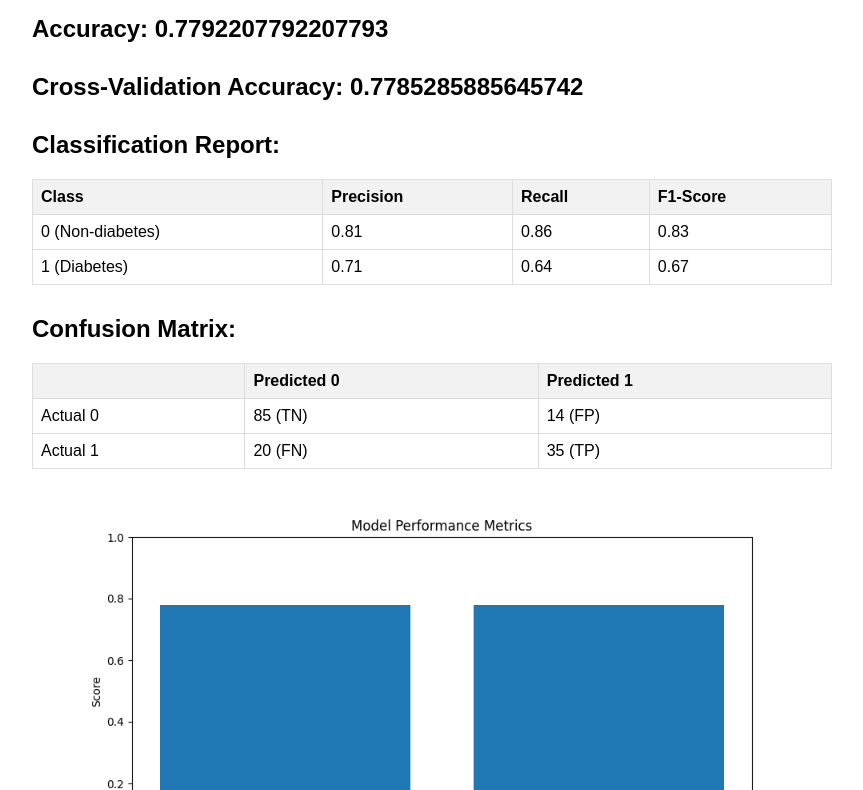
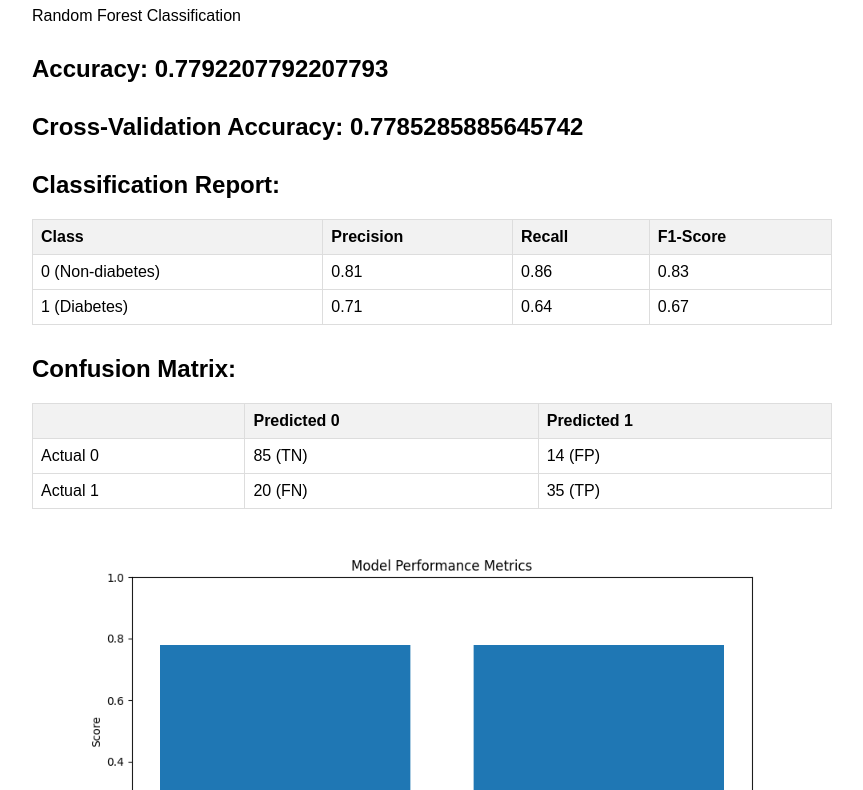
Before and after one commit to Debbatisudheer/Random_Forest, a plain HTML site: page index.html in a window 1280 px wide. Shown: the part 73-863 px from the top of the page, without its empty margins (208-1071 px from the left). Drawn offline with Linux system fonts and the light colour scheme.

Commit message:
Update index.html

```diff
--- a/index.html
+++ b/index.html
@@ -9,6 +9,7 @@
 <body>
     <div class="container">
         <h1>Model Evaluation</h1>
+        <p>Random Forest Classification</p>
 
         <h2>Accuracy: 0.7792207792207793</h2>
 
```
